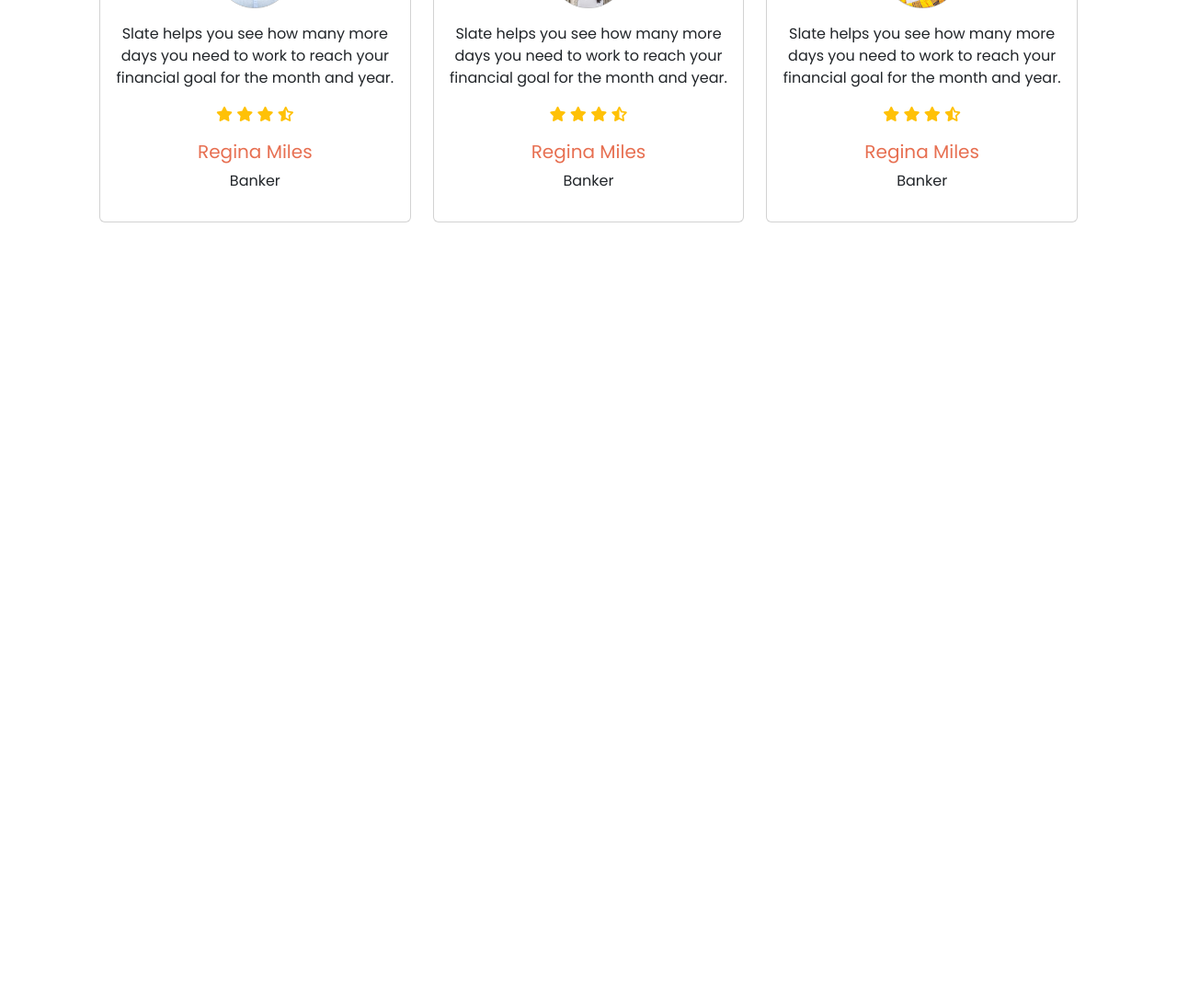
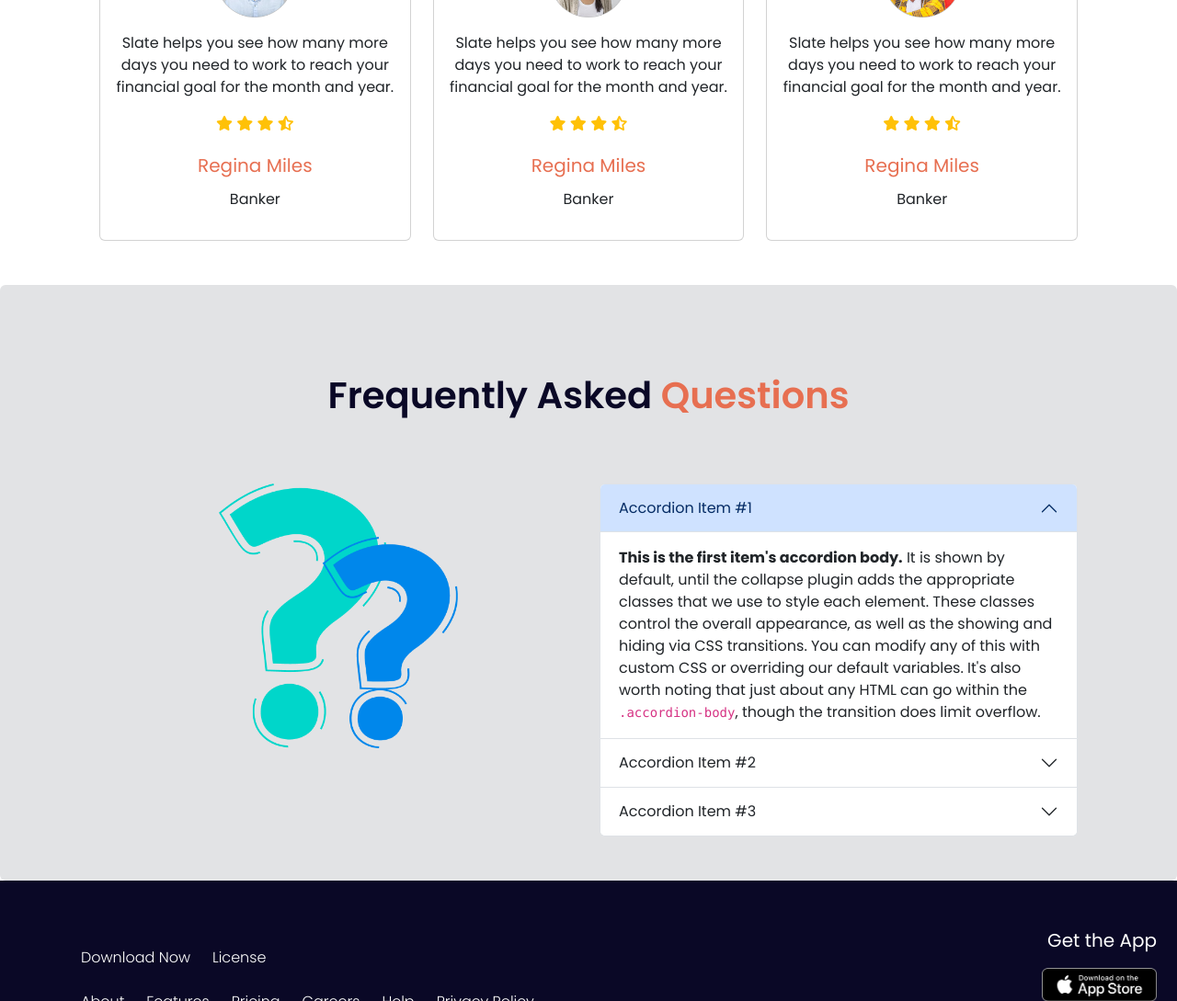
Before and after one commit to Tasinpronoy26/brz, a plain HTML site: page index.html in a window 1280 px wide. Shown: the part 2234-3323 px from the top of the page at 92% size. Before the commit the page ends 2524 px from the top, so only its background shows below. Drawn offline with nearby package versions, Linux system fonts and the light colour scheme.

Commit message:
first commit

```diff
--- a/index.html
+++ b/index.html
@@ -219,6 +219,63 @@
 
     </section>
 
+    <!-- FAQ -->
+
+    <section class="mt-5 py-5 bg-secondary-subtle rounded">
+
+      <h1 class="text-center font-color1 fw-semibold my-5">Frequently Asked <span class="text-center font-color fw-semibold">Questions</span>
+      </h1>
+
+      <div class="row row-cols-1 row-cols-md-2 mt-5 g-4 px-5 mx-5">
+        <div class="col text-center">
+
+          <img class="w-50" src="images/faq.png" alt="">
+
+        </div>
+        <div class="col">
+
+          <div class="accordion" id="accordionExample">
+            <div class="accordion-item">
+              <h2 class="accordion-header" id="headingOne">
+                <button class="accordion-button" type="button" data-bs-toggle="collapse" data-bs-target="#collapseOne" aria-expanded="true" aria-controls="collapseOne">
+                  Accordion Item #1
+                </button>
+              </h2>
+              <div id="collapseOne" class="accordion-collapse collapse show" aria-labelledby="headingOne" data-bs-parent="#accordionExample">
+                <div class="accordion-body">
+                  <strong>This is the first item's accordion body.</strong> It is shown by default, until the collapse plugin adds the appropriate classes that we use to style each element. These classes control the overall appearance, as well as the showing and hiding via CSS transitions. You can modify any of this with custom CSS or overriding our default variables. It's also worth noting that just about any HTML can go within the <code>.accordion-body</code>, though the transition does limit overflow.
+                </div>
+              </div>
+            </div>
+            <div class="accordion-item">
+              <h2 class="accordion-header" id="headingTwo">
+                <button class="accordion-button collapsed" type="button" data-bs-toggle="collapse" data-bs-target="#collapseTwo" aria-expanded="false" aria-controls="collapseTwo">
+                  Accordion Item #2
+                </button>
+              </h2>
+              <div id="collapseTwo" class="accordion-collapse collapse" aria-labelledby="headingTwo" data-bs-parent="#accordionExample">
+                <div class="accordion-body">
+                  <strong>This is the second item's accordion body.</strong> It is hidden by default, until the collapse plugin adds the appropriate classes that we use to style each element. These classes control the overall appearance, as well as the showing and hiding via CSS transitions. You can modify any of this with custom CSS or overriding our default variables. It's also worth noting that just about any HTML can go within the <code>.accordion-body</code>, though the transition does limit overflow.
+                </div>
+              </div>
+            </div>
+            <div class="accordion-item">
+              <h2 class="accordion-header" id="headingThree">
+                <button class="accordion-button collapsed" type="button" data-bs-toggle="collapse" data-bs-target="#collapseThree" aria-expanded="false" aria-controls="collapseThree">
+                  Accordion Item #3
+                </button>
+              </h2>
+              <div id="collapseThree" class="accordion-collapse collapse" aria-labelledby="headingThree" data-bs-parent="#accordionExample">
+                <div class="accordion-body">
+                  <strong>This is the third item's accordion body.</strong> It is hidden by default, until the collapse plugin adds the appropriate classes that we use to style each element. These classes control the overall appearance, as well as the showing and hiding via CSS transitions. You can modify any of this with custom CSS or overriding our default variables. It's also worth noting that just about any HTML can go within the <code>.accordion-body</code>, though the transition does limit overflow.
+                </div>
+              </div>
+            </div>
+          </div>
+      </div>
+
+    </section>
+
 
 
   </main>
@@ -227,6 +284,47 @@
   <!-- Footer -->
 
   <footer>
+
+    <section class="footer">
+
+
+        <div class="container-fluid">
+          <div class="row">
+
+            <div class="col p-5">
+              <ul class="d-flex text-white mx-2 mt-4 gap-4 fw-light">
+                <li>Download Now</li>
+                <li>License</li>
+              </ul>
+              <ul class="d-flex text-white mx-2 mt-4 gap-4 fw-light">
+                <li>About</li>
+                <li>Features</li>
+                <li>Pricing</li>
+                <li>Careers</li>
+                <li>Help</li>
+                <li>Privacy Policy</li>
+
+              </ul>
+
+              <p class="text-white ms-5 mt-4 fw-light">
+                © 2020 bike. All rights reserved</p>
+
+            </div>
+
+            <div class="col right mt-5">
+              <h5 class="text-white">Get the App</h5>
+
+
+                <img class="w-25" src="images/ios.png" alt="">
+                <img class="w-25" src="images/android.png" alt="">
+
+            </div>
+          </div>
+        </div>
+
+
+
+    </section>
 
   </footer>
 
--- a/style/styles.css
+++ b/style/styles.css
@@ -1,6 +1,12 @@
 *{
 
     font-family: 'Poppins', sans-serif;
+
+}
+
+ul, li{
+
+    list-style: none;
 }
 
 
@@ -32,3 +38,24 @@
 
     color: #0A0826;
 }
+
+.footer{
+
+    width: 100%;
+    height: 40vh;
+    background-color: #0A0826;
+    background-position: center;
+    background-size: cover;
+
+}
+
+.right img, h5 {
+
+    display: block;
+    margin-left: auto;
+    text-align: right;
+    padding: 5px 10px;
+
+
+
+}
```
